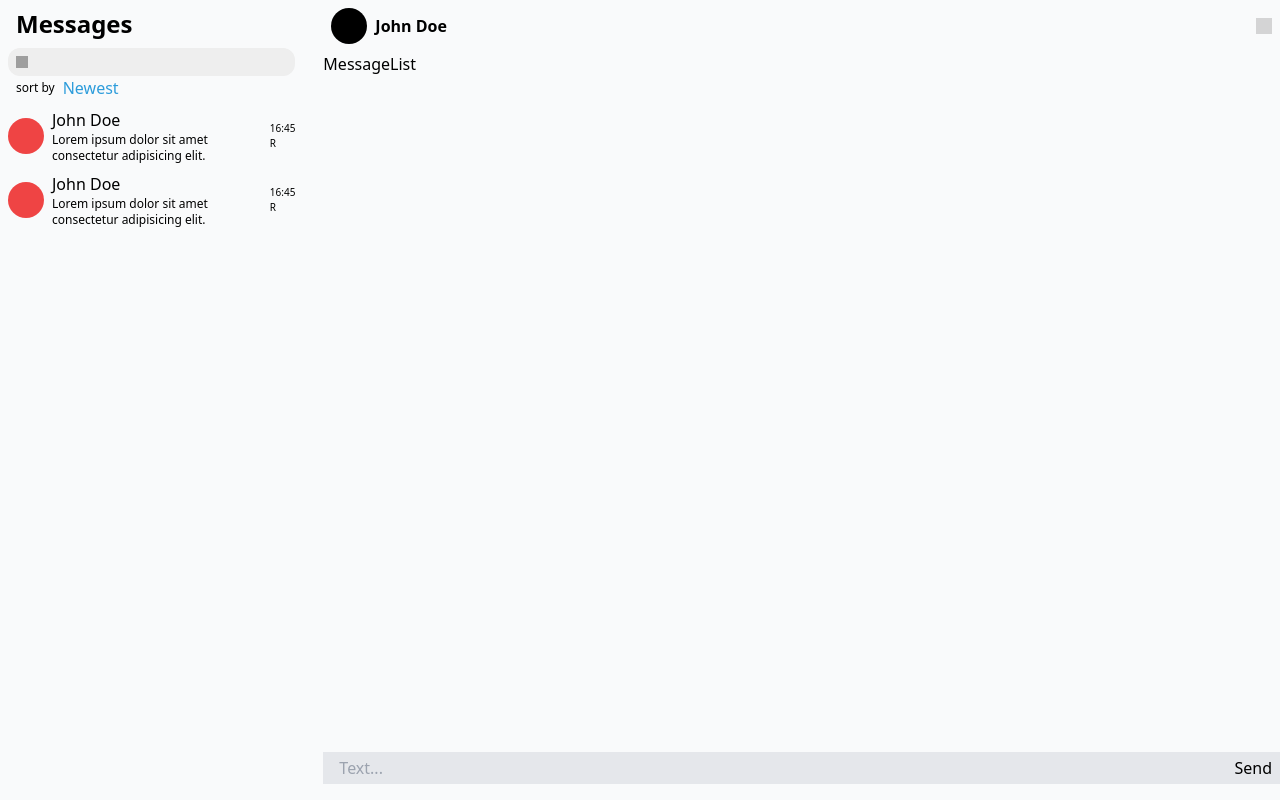
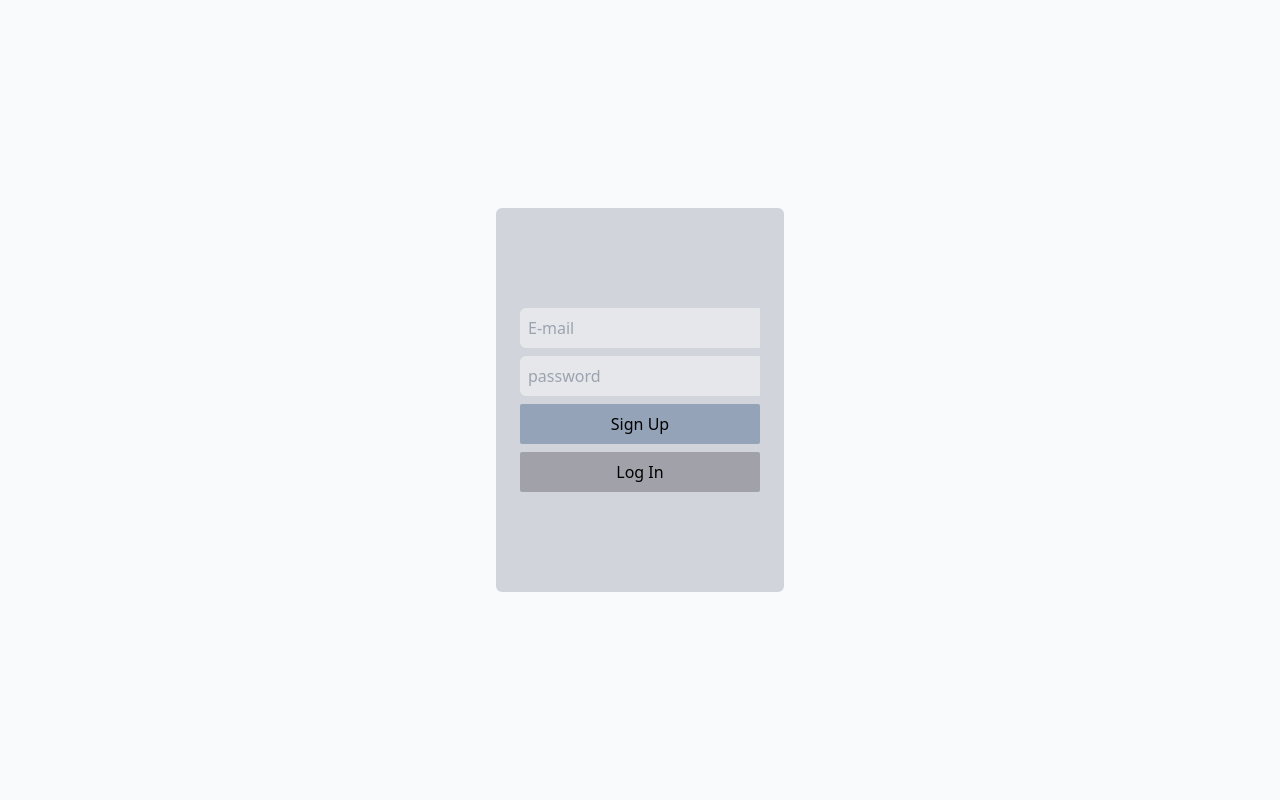
Before and after one commit to SleepySleepyFox/web-chat, a React (Vite) app: page / in a window 1280 px wide. Built offline with nearby package versions, Linux system fonts and the light colour scheme; grey boxes are pictures that could not be loaded.

Commit message:
auth srcreen

```diff
--- a/src/App.tsx
+++ b/src/App.tsx
@@ -1,19 +1,20 @@
-import React from 'react'
-import Search from './components/Search'
-import List from './components/List/List'
-import ChatRoom from './components/ChatRoom/ChatRoom'
-
+import React from "react";
+import Search from "./components/Search";
+import List from "./components/List/List";
+import ChatRoom from "./components/ChatRoom/ChatRoom";
+import Auth from "./components/Auth";
 
 export default function App() {
   return (
-    <div className='h-full'>
-      <div className="container md:flex">
-        <div>
+    <div className="h-screen">
+      <div className="h-full md:flex">
+        <Auth/>
+        {/* <div>
           <Search />
           <List />
         </div>
-        <ChatRoom/>
+        <ChatRoom /> */}
       </div>
     </div>
-  )
+  );
 }
--- /dev/null
+++ b/src/components/Auth.tsx
@@ -0,0 +1,14 @@
+import React from 'react'
+
+export default function Auth() {
+  return (
+    <div className='h-screen w-screen flex justify-center items-center'>
+        <div className='bg-gray-300 h-96 w-72 rounded-md flex flex-col justify-center gap-2 p-6'>
+            <input type="text" className='bg-gray-200 rounded-s-md p-2' placeholder='E-mail' />
+            <input type="text" className='bg-gray-200 rounded-s-md p-2' placeholder='password'/>
+            <button className='bg-slate-400 rounded-sm p-2'>Sign Up</button>
+            <button className='bg-zinc-400 rounded-sm p-2'>Log In</button>
+        </div>
+    </div>
+  )
+}
```
Also changed, not shown: firebase.ts (line endings or trailing spaces).
